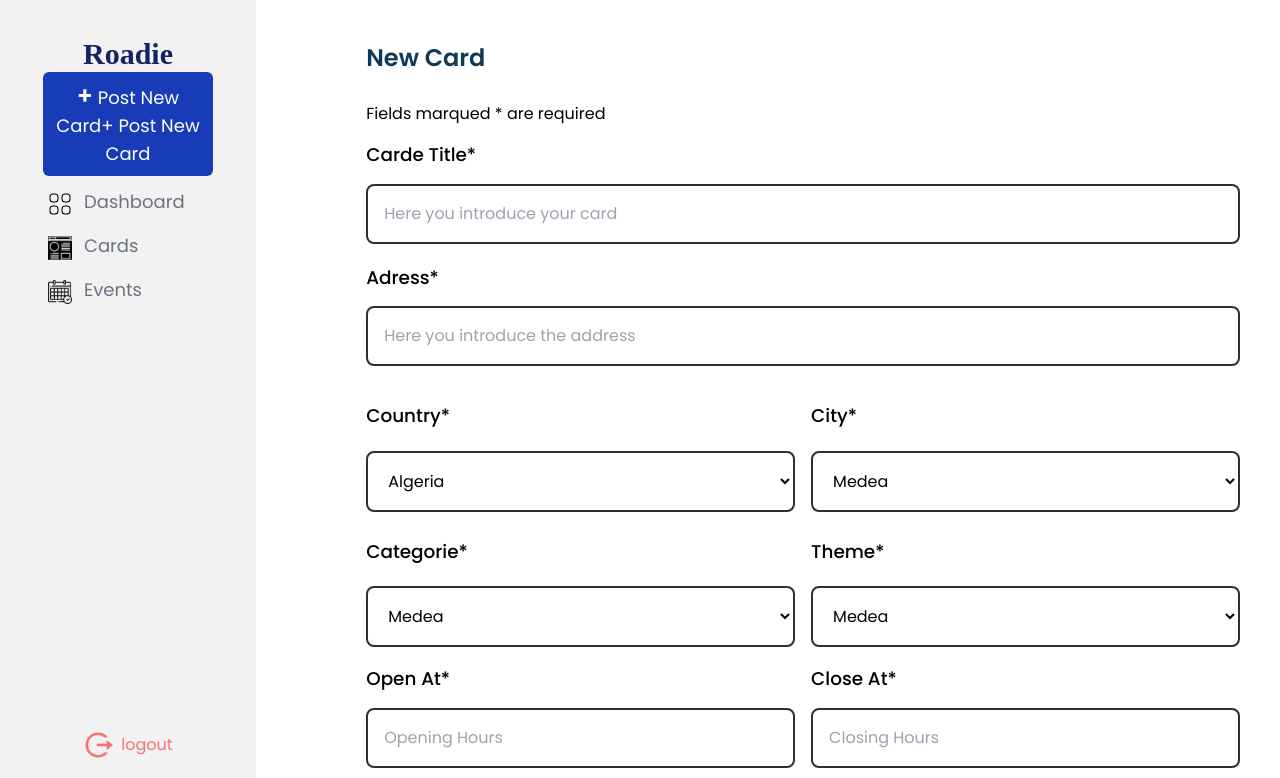
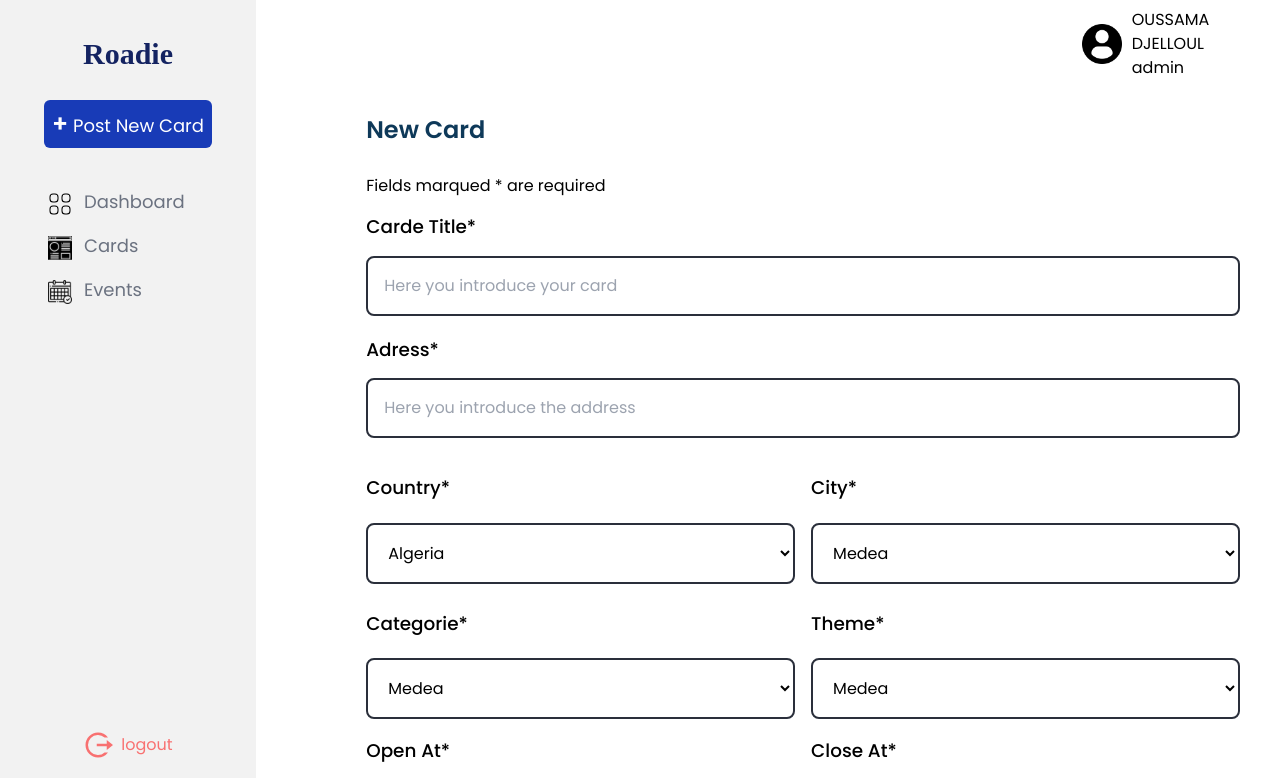
Before and after one commit to oussamadjelloul/dzExploire_Project, a React (Vite) app in the folder Admin/: page /new/card in a window 1280 px wide. Shown: the top 778 px of the page. Built offline with nearby package versions, Linux system fonts and the light colour scheme.

Commit message:
fix problmes related to merging pages

```diff
--- a/Admin/src/component/Dashboard/Nav.jsx
+++ b/Admin/src/component/Dashboard/Nav.jsx
@@ -2,7 +2,7 @@ import { FaBars } from "react-icons/fa";
 import user from "../../assets/user.png"
 
 const Nav = (prop) => {
-    return (  <div className="flex w-full lg:w-10/12 lg:justify-end gap-2 pt-2 items-center justify-between p-1 fixed z-40 backdrop-filter backdrop-blur-md backdrop-brightness-100 pb-3">
+    return (  <div className="flex w-full lg:w-full lg:justify-end gap-2 pt-2 items-center justify-between p-1 fixed z-40 backdrop-filter backdrop-blur-md backdrop-brightness-100 pb-3">
     <div className="w-1/12 lg:hidden">
       <button
         onClick={() => {
--- a/Admin/src/component/Dashboard/SideBar.jsx
+++ b/Admin/src/component/Dashboard/SideBar.jsx
@@ -37,14 +37,11 @@ export default function SideBar({ open, setOpen }) {
         <div className="w-full m-auto h-28 flex flex-col justify-between text-center lg:mt-5 ">
           {/* <img src={logo} alt="logo" /> */}
           <p className=" font-logo text-blu font-bold text-3xl">Roadie</p>
+          <Link to="/new/card">
           <button className=" bg-blue bg-[#183BB7] text-white p-2 rounded-md  text-lg">
-
-            {" "}
             <span className="text-2xl font-semibold">+</span> Post New Card
-            {""}
-            + Post New Card
-
           </button>
+          </Link>
         </div>
 
         <div className="w-full m-auto flex flex-col items-center gap-4 ">
--- a/Admin/src/index.css
+++ b/Admin/src/index.css
@@ -10,4 +10,14 @@
 
 }
 
+::-webkit-scrollbar {
+  width: 8px;
+}
+::-webkit-scrollbar-thumb {
+  background-color: #5C727D;
+}
+::-webkit-scrollbar-track {
+  background-color: #00120b;
+}
+
 body {padding: 0;}
--- a/Admin/src/pages/Cards.jsx
+++ b/Admin/src/pages/Cards.jsx
@@ -1,19 +1,18 @@
 import React from "react";
 import SideBar from "../component/Dashboard/SideBar";
-import { useLocation } from "react-router-dom";
+import { Link} from "react-router-dom";
 import Filter from "../assets/filter-search.png";
 import { BiSearch } from "react-icons/bi";
 // import { AiOutlineSearch } from "react-icons/ai";
-import { FaBars } from "react-icons/fa";
 import PaginatedItems from "../component/Pagination/Pagination";
 import "../assets/css/Pagination.css";
+import Nav from "../component/Dashboard/Nav";
 // import Charts from "../component/Charts/Charts";
 // import Timing from "../assets/Icon.svg";
 // import Message from "../assets/comment 1.svg";
 // import Cards from "../assets/post 2.svg";
 // import Calendery from "../assets/calendar 2.svg";
 export default function Home() {
-  const location = useLocation();
   const [open, setOpen] = React.useState(false);
 
   return (
@@ -26,24 +25,7 @@ export default function Home() {
       />
 
       <div className="w-full lg:w-4/5 p-3 pt-0 lg:ml-[20%] ">
-        <div className="flex w-full lg:w-10/12 lg:justify-end gap-2 pt-2 items-center justify-between p-1 fixed z-40 backdrop-filter backdrop-blur-md backdrop-brightness-100 pb-3">
-          <div className="w-1/12 lg:hidden">
-            <button
-              onClick={() => {
-                setOpen(!open);
-              }}
-            >
-              <FaBars size="25px" />
-            </button>
-          </div>
-          <div className="w-4/12 h-full flex justify-center items-center gap-[5%] ">
-            <img src="" alt="admin" />
-            <div className=" flex flex-col">
-              <p>OUSSAMA DJELLOUL</p>
-              <p>admin</p>
-            </div>
-          </div>
-        </div>
+        <Nav  open={open} setOpen={setOpen} />
         <div className="pt-24 font-font relative">
           <div className="">
             <p className=" text-blu text-2xl font-semibold">Table of Cards</p>
@@ -70,10 +52,13 @@ export default function Home() {
               </button>
             </div>
             {/* add cards  */}
+
+            <Link to='/new/card'>
             <button className=" h-12 mt-3 p-3 bg-[#183BB7] rounded-md text-white text-base font-semibold">
               <p className="hidden sm:flex">+ New card</p>
               <p className="sm:hidden ">+</p>
             </button>
+            </Link>
           </div>
           <div
             className="border-gray-200 w-full rounded-lg mt-5 overflow-y-auto"
--- a/Admin/src/pages/Dashboard.jsx
+++ b/Admin/src/pages/Dashboard.jsx
@@ -1,9 +1,6 @@
 import React from "react";
 import SideBar from "../component/Dashboard/SideBar";
 // import { AiOutlineSearch } from "react-icons/ai";
-
-import { FaBars } from "react-icons/fa";
-import { AiOutlineDown } from "react-icons/ai";
 
 import Charts from "../component/Charts/Charts";
 import Timing from "../assets/Icon.svg";
@@ -15,6 +12,9 @@ export default function Home() {
   const [open, setOpen] = React.useState(false);
 
   return (
+    <div className="w-full">
+      <Nav open={open} setOpen={setOpen} />
+
     <div className="flex max-h-max">
       <SideBar
         open={open}
@@ -25,7 +25,6 @@ export default function Home() {
 
       <div className="w-full lg:w-4/5 p-3 pt-0 lg:ml-[20%] ">
 
-        <Nav open={open} setOpen={setOpen} />
         <div className="pt-20 font-font relative">
           <div className="lg:w-8/12 w-full p-3  flex justify-between">
             <p className=" text-blu text-2xl font-semibold">Dashboard</p>
@@ -188,5 +187,6 @@ export default function Home() {
         </div>
       </div>
     </div>
+    </div>
   );
 }
--- a/Admin/src/pages/Events.jsx
+++ b/Admin/src/pages/Events.jsx
@@ -1,12 +1,12 @@
 import React from "react";
 import SideBar from "../component/Dashboard/SideBar";
-import { useLocation } from "react-router-dom";
 import Filter from "../assets/filter-search.png";
 import { BiSearch } from "react-icons/bi";
 // import { AiOutlineSearch } from "react-icons/ai";
-import { FaBars } from "react-icons/fa";
 import "../assets/css/Pagination.css";
 import PaginatedItems from "../component/Pagination/Pagination";
+import { Link } from "react-router-dom";
+import Nav from "../component/Dashboard/Nav";
 
 // import Charts from "../component/Charts/Charts";
 // import Timing from "../assets/Icon.svg";
@@ -14,7 +14,6 @@ import PaginatedItems from "../component/Pagination/Pagination";
 // import Cards from "../assets/post 2.svg";
 // import Calendery from "../assets/calendar 2.svg";
 export default function Home() {
-  const location = useLocation();
   const [open, setOpen] = React.useState(false);
 
   return (
@@ -27,24 +26,7 @@ export default function Home() {
       />
 
       <div className="w-full lg:w-4/5 p-3 pt-0 lg:ml-[20%] ">
-        <div className="flex w-full lg:w-10/12 lg:justify-end gap-2 pt-2 items-center justify-between p-1 fixed z-40 backdrop-filter backdrop-blur-md backdrop-brightness-100 pb-3">
-          <div className="w-1/12 lg:hidden">
-            <button
-              onClick={() => {
-                setOpen(!open);
-              }}
-            >
-              <FaBars size="25px" />
-            </button>
-          </div>
-          <div className="w-4/12 h-full flex justify-center items-center gap-[5%] ">
-            <img src="" alt="admin" />
-            <div className=" flex flex-col">
-              <p>OUSSAMA DJELLOUL</p>
-              <p>admin</p>
-            </div>
-          </div>
-        </div>
+        <Nav open={open} setOpen={setOpen}/>
         <div className="pt-24 font-font relative">
           <div className="">
             <p className=" text-blu text-2xl font-semibold">Table of Events</p>
@@ -71,10 +53,12 @@ export default function Home() {
               </button>
             </div>
             {/* add cards  */}
+            <Link to='/new/event'>
             <button className=" h-12 mt-3 p-3 bg-[#183BB7] rounded-md text-white text-base font-semibold">
               <p className="hidden sm:flex">+ New Event</p>
               <p className="sm:hidden ">+</p>
             </button>
+            </Link>
           </div>
           <div
             className="border-gray-200 w-full rounded-lg mt-5 overflow-y-auto"
--- a/Admin/src/pages/NewCard1.jsx
+++ b/Admin/src/pages/NewCard1.jsx
@@ -1,17 +1,23 @@
 import React from "react";
 import "../assets/css/EditCard.css";
 import SideBar from "../component/Dashboard/SideBar";
+import Nav from "../component/Dashboard/Nav";
 
 const NewCard1 = () => {
   const [images, setImages] = React.useState([]);
+  const [open, setOpen] = React.useState(false);
 
   return (
     <div>
+      <Nav open={open} setOpen={setOpen} />
       <div className="ContactUs">
         <div className="sideBar">
-          <SideBar />
+          <SideBar open={open}
+          setOpen={() => {
+          setOpen(!open);
+        }} />
         </div>
-        <div className="contact form">
+        <div className="contact form pt-28">
           <h2>New Card</h2>
           <form>
             <span>Fields marqued * are required</span>
```
Also changed, not shown: 1 other file (tests, documents, lock files or other folders).
